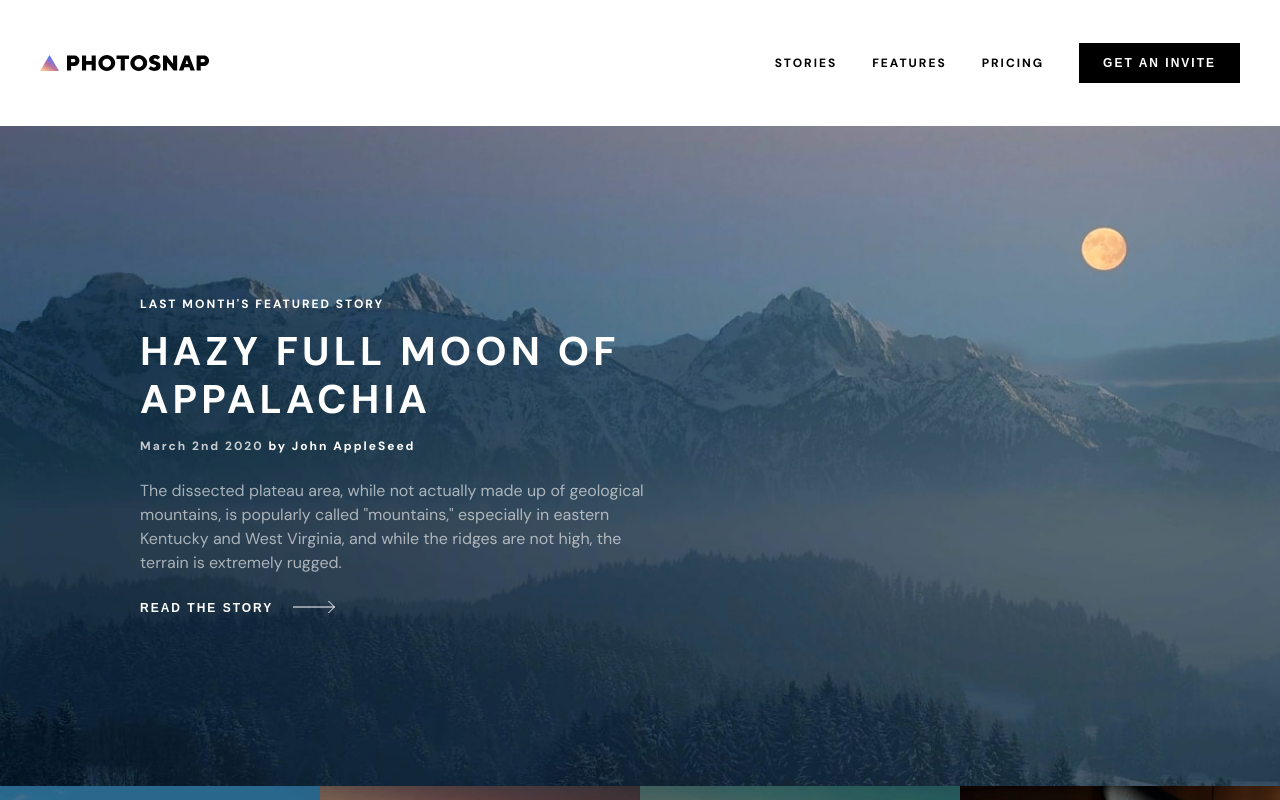
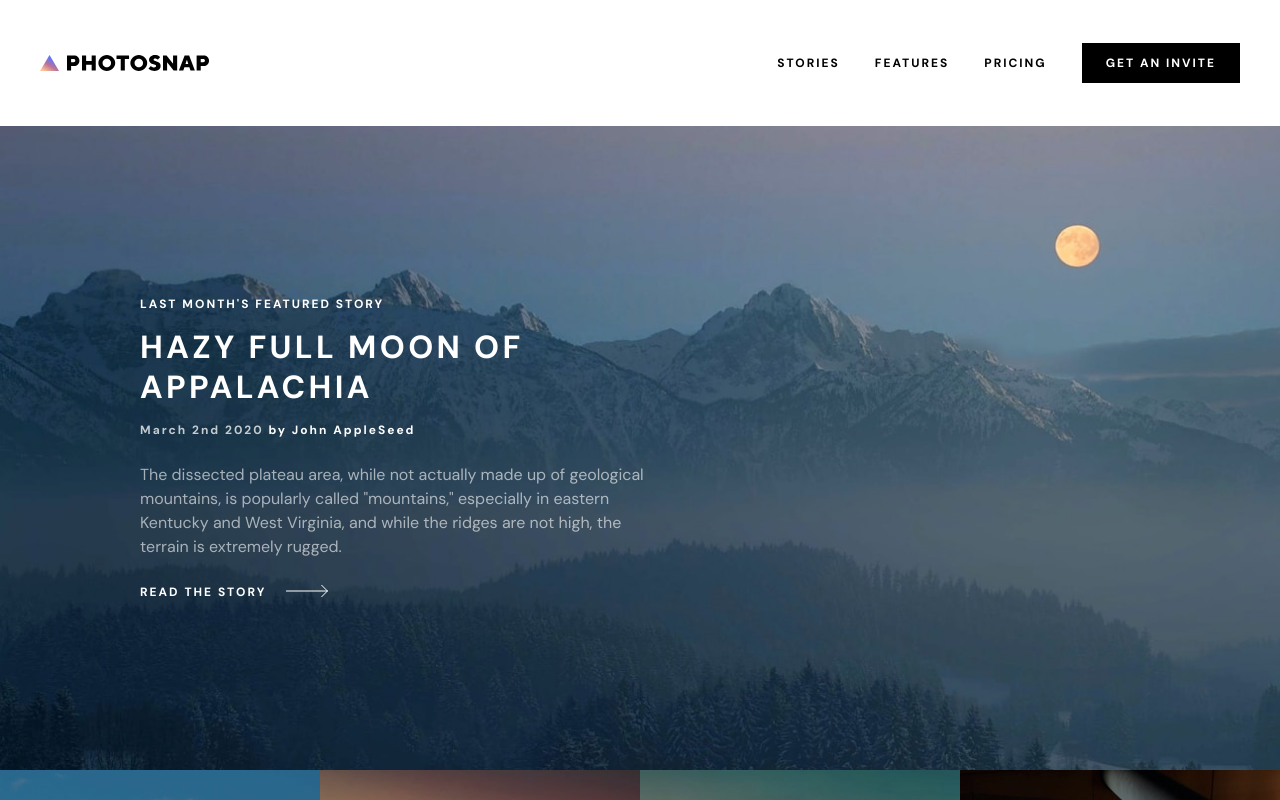
Before and after one commit to mbensa/photosnap, a React (Create React App) app: page /stories in a window 1280 px wide. Shown: the top 800 px of the page. Built offline with nearby package versions, Linux system fonts and the light colour scheme.

Commit message:
fixed accessibility issues

```diff
--- a/src/components/Beta.js
+++ b/src/components/Beta.js
@@ -10,7 +10,7 @@ export default function Beta() {
       <Text className="betaText" type="h2">
         WE'RE IN BETA. GET YOUR INVITE TODAY!
       </Text>
-      <Button buttonClass="opaqueWhite betaButton" icon>
+      <Button buttonClass="opaqueWhite betaButton btn" icon>
         GET AN INVITE
       </Button>
     </div>
--- a/src/components/Button.js
+++ b/src/components/Button.js
@@ -7,9 +7,9 @@ export default function Button(props) {
   const { children, buttonClass, icon, dark, ...rest } = props;
 
   return (
-    <button className={buttonClass} {...rest}>
+    <div className={buttonClass} {...rest}>
       <Text type="h5">{children}</Text>
       {icon && <Icon dark={dark} />}
-    </button>
+    </div>
   );
 }
--- a/src/components/Card.js
+++ b/src/components/Card.js
@@ -111,7 +111,7 @@ export default function Card(props) {
             {cardAuthor}
           </Text>
           <hr />
-          <Button buttonClass="opaqueWhite cardBtn" icon={true}>
+          <Button buttonClass="opaqueWhite cardBtn btn" icon={true}>
             READ STORY
           </Button>
         </div>
--- a/src/components/Footer.js
+++ b/src/components/Footer.js
@@ -40,7 +40,7 @@ export default function Footer() {
         </div>
       </div>
       <div className="secondFooterContainer">
-        <Button buttonClass="opaqueWhite buttonFooter" icon={true}>
+        <Button buttonClass="opaqueWhite buttonFooter btn" icon={true}>
           GET AN INVITE
         </Button>
         <Text type="p" className="copyrightFooter">
--- a/src/components/Header.js
+++ b/src/components/Header.js
@@ -34,7 +34,7 @@ export default function Header() {
             </Link>
           </li>
           <li className="nav-button">
-            <Button buttonClass="darkBtn">GET AN INVITE</Button>
+            <Button buttonClass="darkBtn btn">GET AN INVITE</Button>
           </li>
         </ul>
 
--- a/src/components/Hero.js
+++ b/src/components/Hero.js
@@ -10,7 +10,7 @@ export default function Hero() {
       <img src={heroImage} className="heroImage" alt="hazy full moon" />
       <div className="heroTextContainer">
         <Text type="h5">LAST MONTH'S FEATURED STORY</Text>
-        <Text type="h2" className="heroTitle">
+        <Text type="h1" className="heroTitle">
           HAZY FULL MOON OF APPALACHIA
         </Text>
         <Text type="h5">
@@ -22,7 +22,7 @@ export default function Hero() {
           Kentucky and West Virginia, and while the ridges are not high, the
           terrain is extremely rugged.
         </Text>
-        <Button buttonClass="opaqueWhite" icon>
+        <Button buttonClass="opaqueWhite btn" icon>
           READ THE STORY
         </Button>
       </div>
--- a/src/components/PlanBox.js
+++ b/src/components/PlanBox.js
@@ -50,7 +50,7 @@ export default function PlanBox(props) {
         <Text type="p" className="planBoxSubtext">
           {subtext}
         </Text>
-        <Button buttonClass="darkBtn" icon={false} onClick={handleClick}>
+        <Button buttonClass="darkBtn btn" icon={false} onClick={handleClick}>
           {btnText}
         </Button>
       </label>
--- a/src/components/button.css
+++ b/src/components/button.css
@@ -2,7 +2,7 @@
 ********Button Component*********
 ********************************/
 
-button {
+.btn {
   padding: 12px 24px;
   border: none;
   display: flex;
--- a/src/components/text.css
+++ b/src/components/text.css
@@ -1,6 +1,14 @@
 /********************************
 *********Text Copmonent**********
 ********************************/
+
+h1 {
+  font-weight: 700;
+  font-size: 2.5rem;
+  line-height: 3rem;
+  letter-spacing: 4.17px;
+  text-transform: uppercase;
+}
 
 h2 {
   font-weight: 700;
@@ -49,4 +57,10 @@ p {
     line-height: 2.5rem;
     letter-spacing: 3.33px;
   }
+
+  h2 {
+    font-size: 2rem;
+    line-height: 2.5rem;
+    letter-spacing: 3.33px;
+  }
 }
--- a/src/pages/Main.js
+++ b/src/pages/Main.js
@@ -46,7 +46,7 @@ export default function Main() {
           title="CREATE AND SHARE YOUR PHOTO STORIES"
           message="Photosnap is a platform for photographers and visual storytellers. We make it easy to share photos, tell stories and connect with others."
           button
-          buttonClass="opaqueWhite"
+          buttonClass="opaqueWhite btn"
           btnText="GET AN INVITE"></Section>
         <Section
           image="stories"
@@ -54,7 +54,7 @@ export default function Main() {
           title="BEAUTIFUL STORIES EVERY TIME"
           message="We provide design templates to ensure your stories look terrific. Easily add photos, text, embed maps and media from other networks. Then share your story with everyone."
           button
-          buttonClass="opaqueDark"
+          buttonClass="opaqueDark btn"
           btnText="VIEW THE STORIES"
           dark></Section>
         <Section
@@ -64,7 +64,7 @@ export default function Main() {
           title="DESIGNED FOR EVERYONE"
           message="Photosnap can help you create stories that resonate with your audience.  Our tool is designed for photographers of all levels, brands, businesses you name it. "
           button
-          buttonClass="opaqueDark"
+          buttonClass="opaqueDark btn"
           btnText="VIEW THE STORIES"
           dark></Section>
       </section>
```
